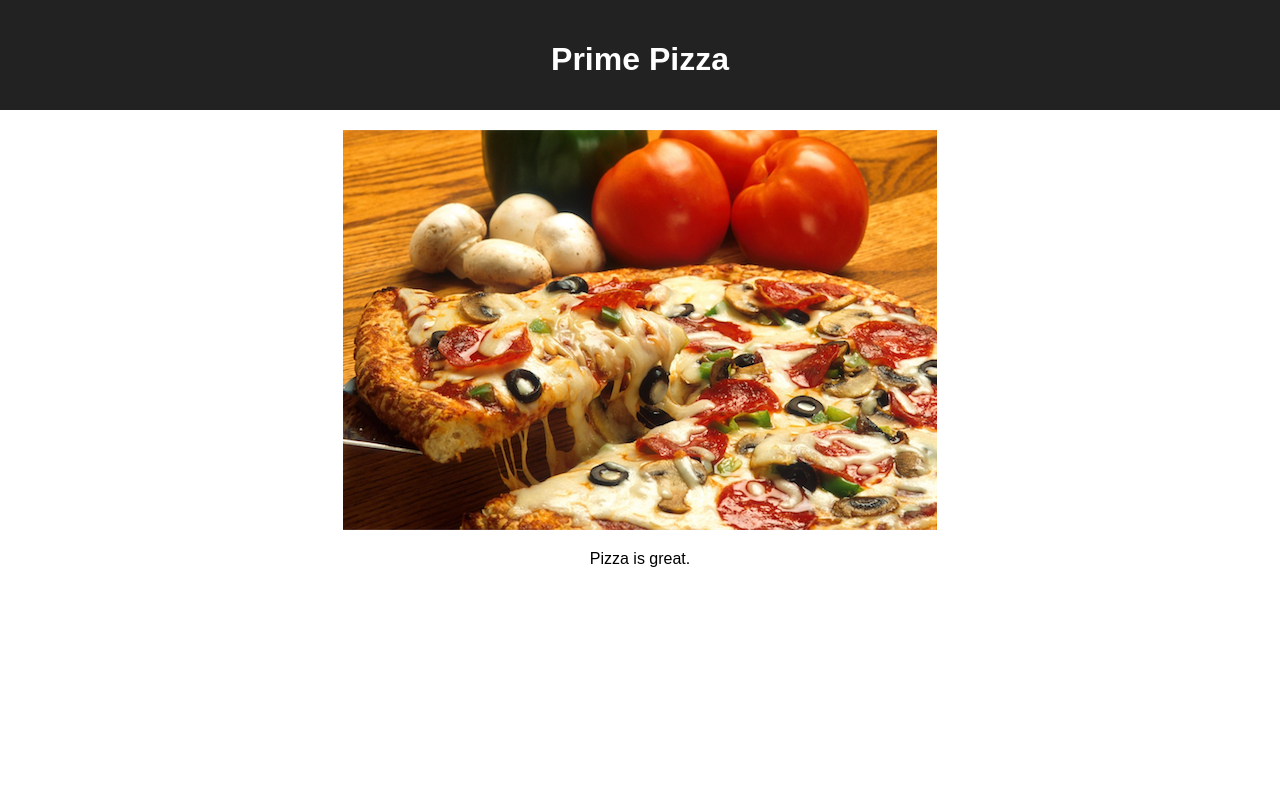
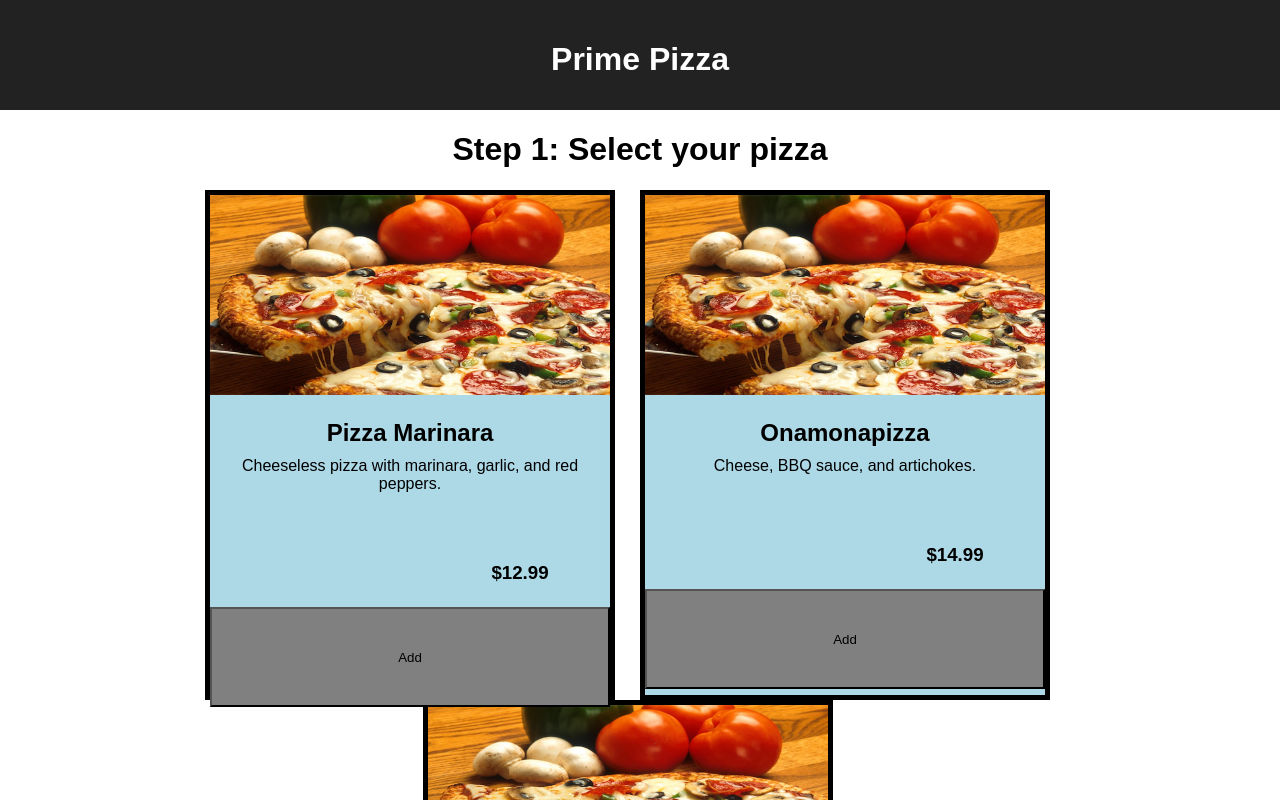
Before and after one commit to MileyLuna/gp-redux-pizza-parlor, a React (Create React App) app: page / in a window 1280 px wide. Shown: the top 800 px of the page. Built offline with nearby package versions, Linux system fonts and the light colour scheme.

Commit message:
add styling

```diff
--- a/src/components/App/App.jsx
+++ b/src/components/App/App.jsx
@@ -1,18 +1,16 @@
 import React from 'react';
 import axios from 'axios';
 import './App.css';
+import CreateOrder from '../CreateOrder/CreateOrder';
 
 function App() {
-
 	return (
 		<div className='App'>
 			<header className='App-header'>
 				<h1 className='App-title'>Prime Pizza</h1>
 			</header>
 
-      <img src='images/pizza_photo.png' />
-      <p>Pizza is great.</p>
-
+			<CreateOrder />
 		</div>
 	);
 }
--- /dev/null
+++ b/src/components/CreateOrder/CreateOrder.css
@@ -0,0 +1,35 @@
+.pizzaCard {
+	height: 500px;
+	width: 400px;
+	border: 5px solid black;
+	display: inline-grid;
+	background-color: lightblue;
+	margin-right: 25px;
+}
+img {
+	height: 200px;
+	width: 400px;
+}
+.pizzaName {
+	margin-bottom: 10px;
+}
+.pizzaAdd {
+	position: relative;
+	bottom: -55px;
+	left: 0px;
+	height: 100px;
+	width: 400px;
+	background-color: grey;
+}
+.pizzaAdd:hover {
+	cursor: pointer;
+	transform: scale(1.01);
+}
+.pizzaPrice {
+	position: relative;
+	right: -110px;
+	bottom: -50px;
+}
+.pizzaDescription {
+	margin-top: 10px;
+}
--- a/src/components/CreateOrder/CreateOrder.jsx
+++ b/src/components/CreateOrder/CreateOrder.jsx
@@ -1,7 +1,38 @@
+import './CreateOrder.css';
+
 function CreateOrder() {
 	return (
 		<>
 			<h1>Step 1: Select your pizza</h1>
+			<div className='pizzaCard'>
+				<div className='cardInfo'>
+					<img src='images/pizza_photo.png' />
+					<h2 className='pizzaName'>Pizza Marinara</h2>
+					<p className='pizzaDescription'>
+						Cheeseless pizza with marinara, garlic, and red peppers.
+					</p>
+					<h3 className='pizzaPrice'>$12.99</h3>
+					<button className='pizzaAdd'>Add</button>
+				</div>
+			</div>
+			<div className='pizzaCard'>
+				<div className='cardInfo'>
+					<img src='images/pizza_photo.png' />
+					<h2 className='pizzaName'>Onamonapizza</h2>
+					<p className='pizzaDescription'>Cheese, BBQ sauce, and artichokes.</p>
+					<h3 className='pizzaPrice'>$14.99</h3>
+					<button className='pizzaAdd'>Add</button>
+				</div>
+			</div>
+			<div className='pizzaCard'>
+				<div className='cardInfo'>
+					<img src='images/pizza_photo.png' />
+					<h2 className='pizzaName'>Pepperoni</h2>
+					<p className='pizzaDescription'>Classic Pizza with cheese and pepperoni.</p>
+					<h3 className='pizzaPrice'>$13.99</h3>
+					<button className='pizzaAdd'>Add</button>
+				</div>
+			</div>
 		</>
 	);
 }
```
Lines whose indentation alone changed are shown as unchanged.
